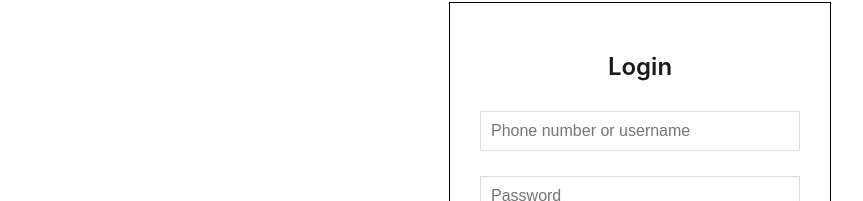
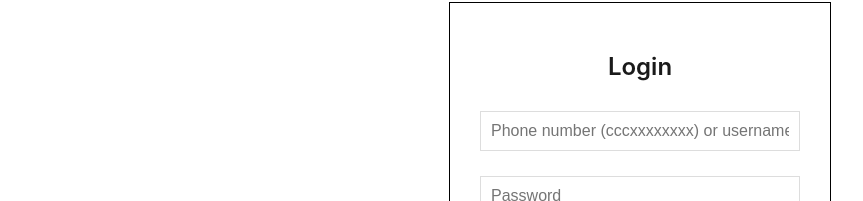
Before and after one commit to AhmadM-DL/Beautiful-Mind, a React (Vite) app in the folder frontend/: page / in a window 1280 px wide. Shown: the part 245-446 px from the top of the page, without its empty margins (0-863 px from the left). Built offline with nearby package versions, Linux system fonts and the light colour scheme.

Commit message:
Make placeholder in login better

```diff
--- a/frontend/src/Login.jsx
+++ b/frontend/src/Login.jsx
@@ -41,7 +41,7 @@ const Login = () => {
                             type="text"
                             value={identifier}
                             onChange={(e) => setIdentifier(e.target.value)}
-                            placeholder="Phone number or username"
+                            placeholder="Phone number (cccxxxxxxxx) or username"
                             required
                         />
                     </div>
```
